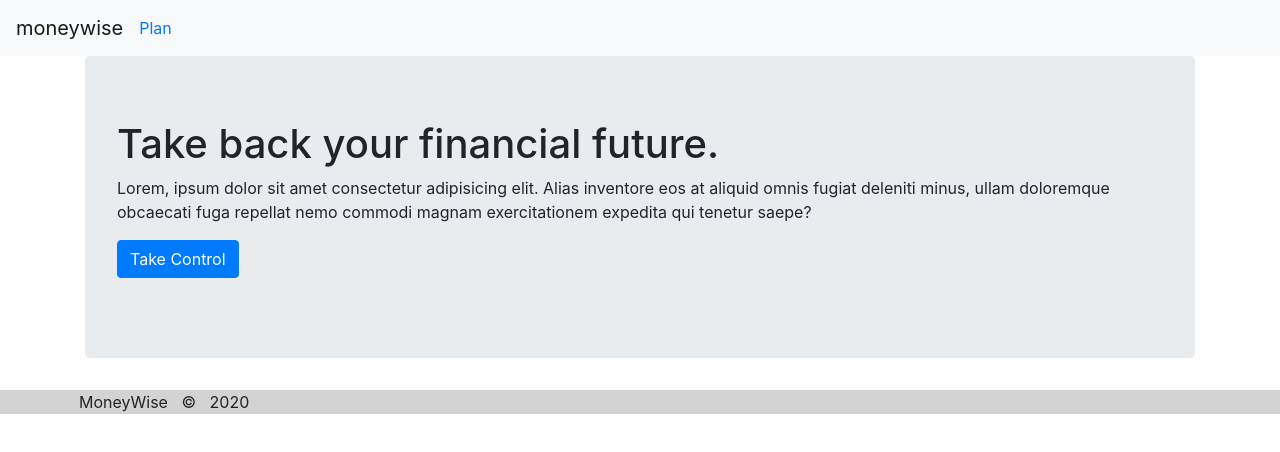
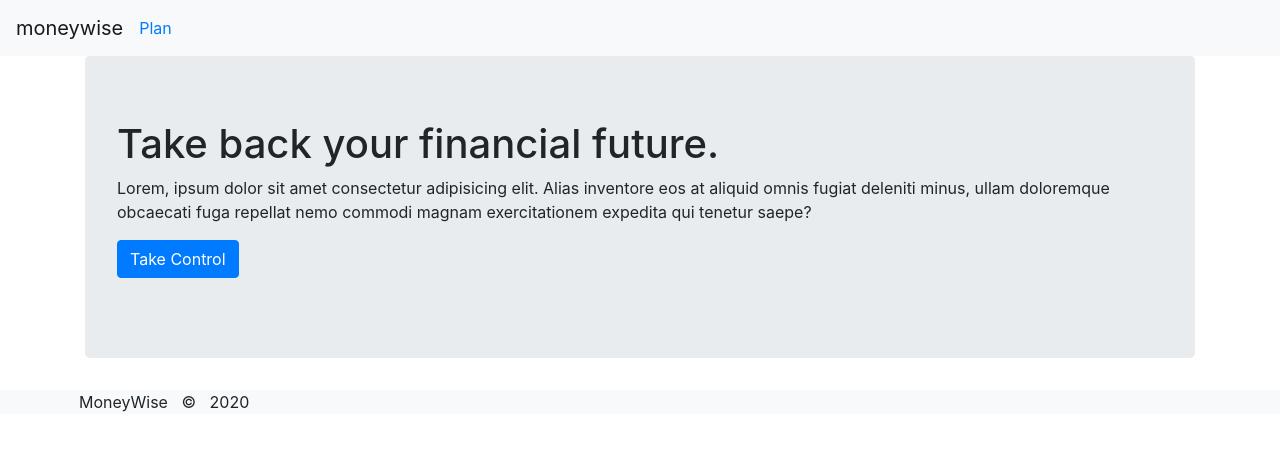
Before and after one commit to MoneyWise2020/MoneyWise2020, a React (Create React App) app in the folder ui/: page / in a window 1280 px wide. Shown: the top 452 px of the page. Built offline with nearby package versions, Linux system fonts and the light colour scheme.

Commit message:
Arranged chart buttons

```diff
--- a/ui/src/App.tsx
+++ b/ui/src/App.tsx
@@ -26,7 +26,7 @@ function App() {
           </Route>
         </Switch>
       </Container>
-      <Container fluid style={{ background: 'lightgrey' }}>
+      <Container fluid style={{ background: '#f8f9fa' }}>
         <Container>
           <Row>
           &nbsp;&nbsp;MoneyWise &nbsp; &#169; &nbsp; 2020
--- a/ui/src/pages/plan/daybyday/DayByDayContainer.tsx
+++ b/ui/src/pages/plan/daybyday/DayByDayContainer.tsx
@@ -132,10 +132,12 @@ export const DayByDayContainer = ({ currentTime }: { currentTime: number }) => {
     return <>
         {/* <button className="btn btn-outline-primary btn-sm" onClick={() => setChartType(t => t === 'SteppedAreaChart' ? 'CandlestickChart' : 'SteppedAreaChart')}>Toggle Candlesticks</button> */}
         <DayByDayChart chartType={chartType} daybyday={daybyday} />
+        <div className="col-md-8 text-right">
         <button className="btn btn-outline-primary btn-sm" onClick={() => {setQueryRangeDays(30)}}>1 Month</button>&nbsp;
         <button className="btn btn-outline-primary btn-sm" onClick={() => {setQueryRangeDays(90)}}>3 Months</button>&nbsp;
         <button className="btn btn-outline-primary btn-sm" onClick={() => {setQueryRangeDays(365)}}>1 Year</button>&nbsp;
         <button className="btn btn-outline-primary btn-sm" onClick={() => {setQueryRangeDays(730)}}>2 Years</button>&nbsp;
         <br />
+        </div>
     </>
 }
```
